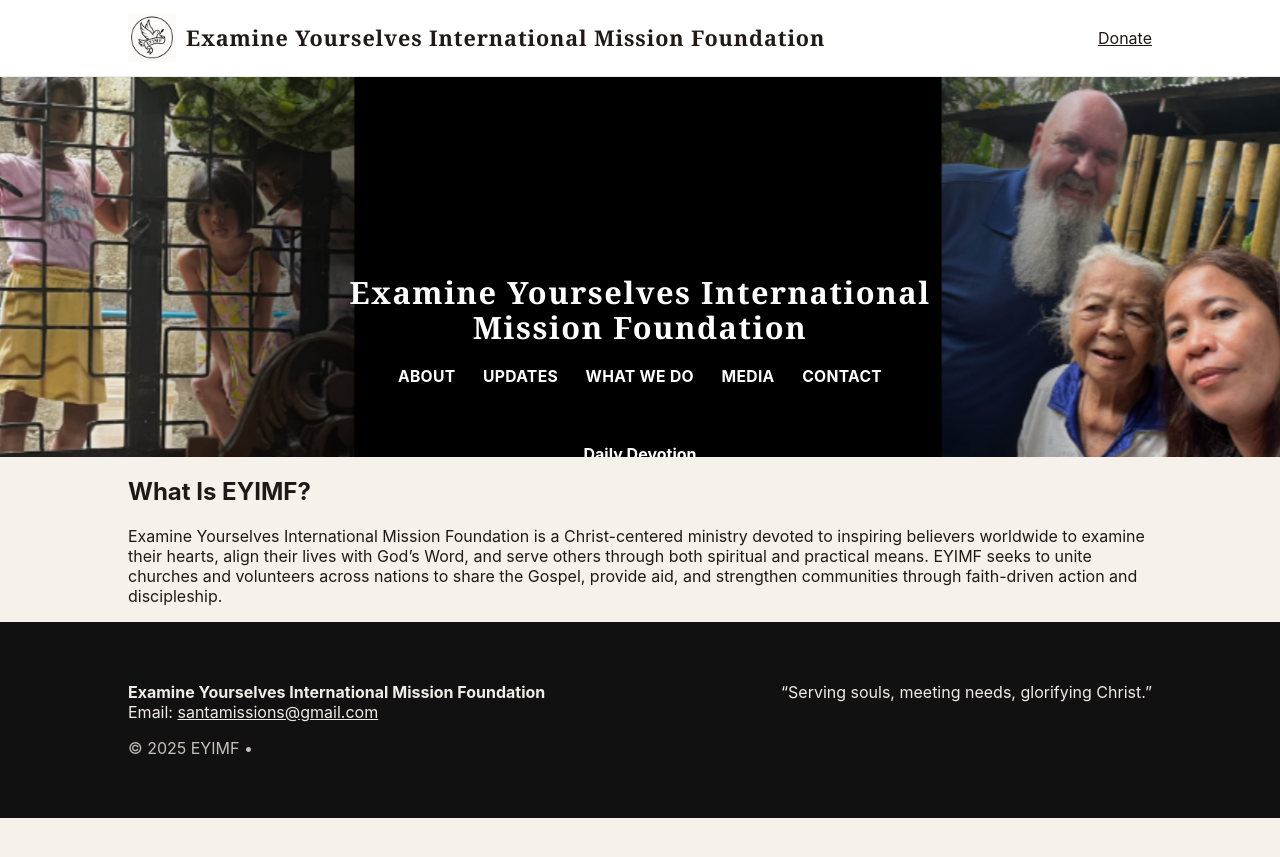
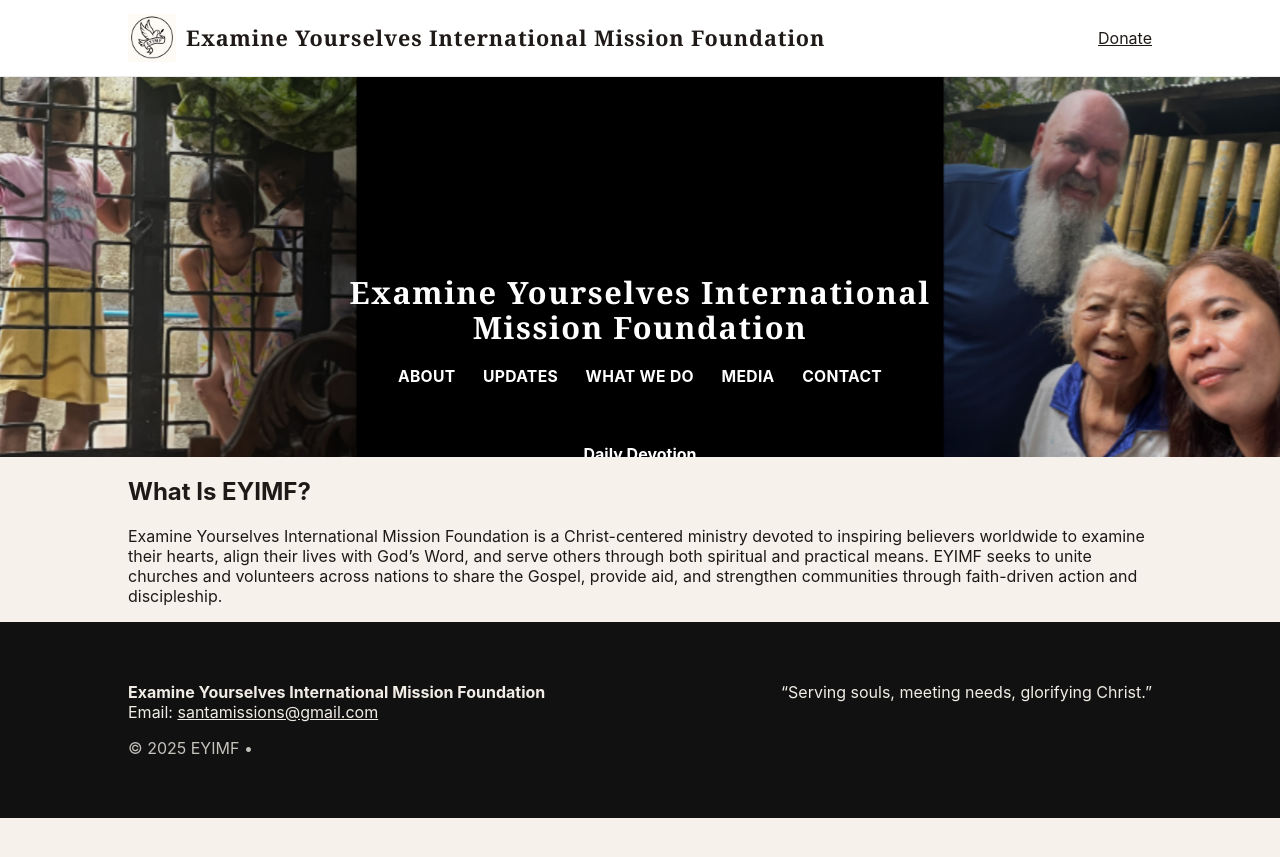
Before and after one commit to Irdavid160/eyimf, a Jekyll site: the page testpage.html, which Jekyll copies as it is, in a window 1280 px wide. Shown: the top 857 px of the page. Built offline with Jekyll 4.4.1, drawn with Linux system fonts in a browser that asks for light colours.

Commit message:
Adjust background position in hero-slide for larger screens

```diff
--- a/testpage.html
+++ b/testpage.html
@@ -290,7 +290,7 @@
 
   @media (min-width: 1024px) {
   .hero-slide {
-    background-position: calc(50% - 2px) center;
+    background-position: calc(50% - 0px) center;
   }
 }
 
```
